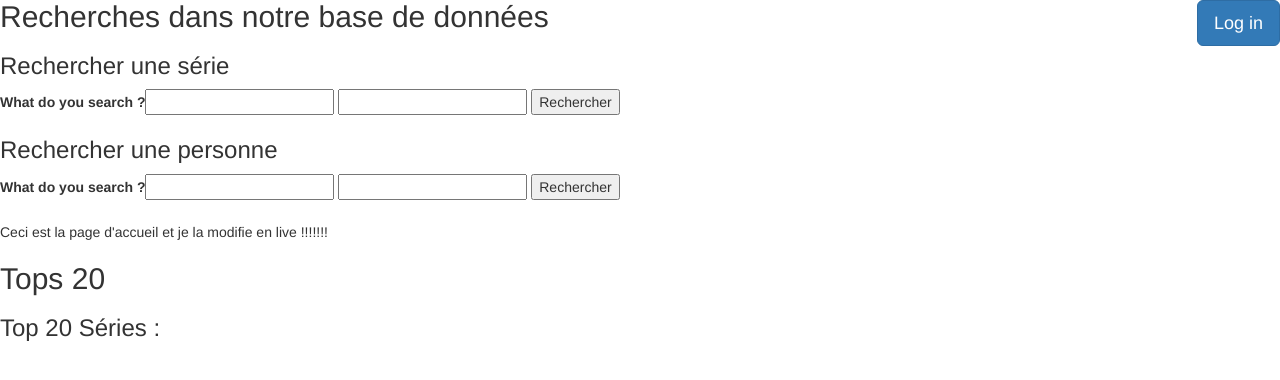
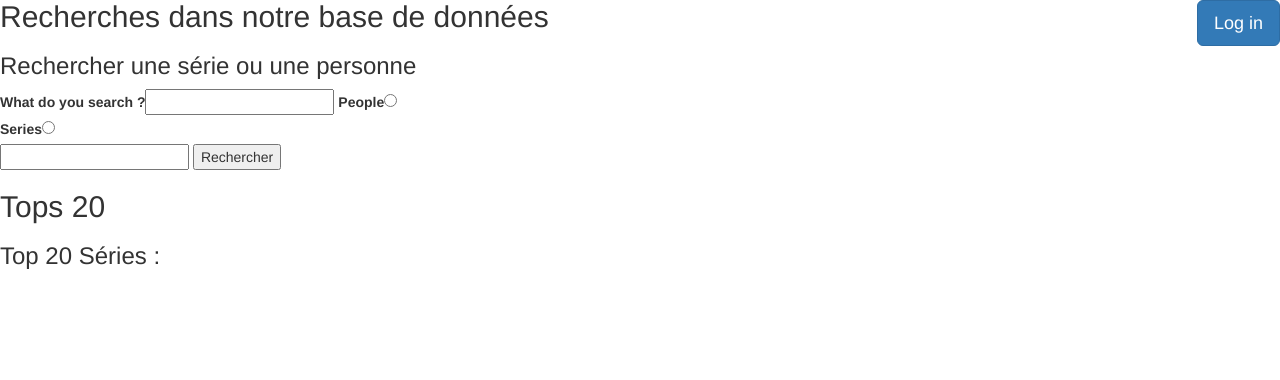
Before and after one commit to SoleneDc/Series_POOA, a Django app: page /search/ in a window 1280 px wide. Shown: the part 20-400 px from the top of the page. Run offline with Django 3.2, Linux system fonts and the light colour scheme; some libraries are stand-ins or nearby versions.

Commit message:
Update 4

```diff
--- a/project/urls.py
+++ b/project/urls.py
@@ -22,11 +22,10 @@ from seriesDjangoProject import views
 urlpatterns = [
     url(r'^admin/', admin.site.urls),
     url(r'^index/', views.index),
-    url(r'^search/', views.search),
     url(r'^register/', views.register),
     url(r'^welcome/', views.welcome),
     url(r'^signIn/', views.signIn),
-    url(r'^search_people/', views.search_people),
+    url(r'^search/', views.search),
     url(r'^logIn/', views.logIn),
     url(r'^signIn/', views.signIn)
     ]+ static(settings.STATIC_URL, document_root=settings.STATIC_ROOT)
--- a/seriesDjangoProject/templates/index.html
+++ b/seriesDjangoProject/templates/index.html
@@ -10,7 +10,7 @@
 
 
     <meta charset="UTF-8">
-    <title<SeriesPOOA</title>
+    <title>SeriesPOOA</title>
 </head>
 <body>
 <div id="header" class="">
@@ -64,27 +64,20 @@
      <div>
         <h2>Recherches dans notre base de données</h2>
 
-        <h3>Rechercher une série</h3>
+        <h3>Rechercher une série ou une personne</h3>
 
             <form action="/search/" method="post">
             {% csrf_token %}
             {{ form }}
+            <label> People </label><input type="radio" name="tick" value="people"><br>
+            <label> Series </label><input type="radio" name="tick" value="series"><br>
             <input type="text" name="search"/>
             <input type="submit" value="Rechercher" />
             </form>
 
-        <h3>Rechercher une personne</h3>
+    </div>
 
-            <form action="/search_people/" method="post">
-            {% csrf_token %}
-            {{ form }}
-            <input type="text" name="searchp"/>
-            <input type="submit" value="Rechercher" />
-            </form>
-    </div>
-    <br/>
-Ceci est la page d'accueil et je la modifie en live !!!!!!!
-    <br>
+
     <div>
         <h2>Tops 20</h2>
 
--- a/seriesDjangoProject/views.py
+++ b/seriesDjangoProject/views.py
@@ -41,39 +41,28 @@ def search(request):
         form = SearchForm(request.POST)
         # check whether it's valid:
         if form.is_valid():
+            if request.POST.get('tick')=="series":
+                service = services.Services()  # charge service
+                template = loader.get_template('searchResult.html')  # charge la page html
+                # request.POST['search'] est la chaine de caractères entrée en recherche par l'user
+                response = service.search_series_names(
+                    request.POST['search'])  # effectue la recherche et r&cupere la réponse
+                context = {'response': response}
+                return HttpResponse(template.render(request=request, context=context))
+
+            elif request.POST.get('tick')=="people":
             # process the data in form.cleaned_data as required
             # ...
             # redirect to a new URL:
-            service = services.Services()  # charge service
-            template = loader.get_template('searchResult.html')  # charge la page html
-            # request.POST['search'] est la chaine de caractères entrée en recherche par l'user
-            response = service.search_series_names(request.POST['search'])  # effectue la recherche et r&cupere la réponse
-            context = {'response': response}
-            return HttpResponse(template.render(request=request, context=context))
-    # if a GET (or any other method) we'll create a blank form
-    else:
-        form = SearchForm(request.POST)
-        print (form.errors)
+                service = services.Services()  # charge service
+                template = loader.get_template('searchPeople.html')  # charge la page html
+                # request.POST['search'] est la chaine de caractères entrée en recherche par l'user
+                response = service.search_people(request.POST['search'])  # effectue la recherche et r&cupere la réponse
+                context = {'response': response}
+                return HttpResponse(template.render(request=request, context=context))
 
-    return render(request, 'index.html', {'form': form})
-
-def search_people(request):
-    # if this is a POST request we need to process the form data
-    if request.method == 'POST':
-        # create a form instance and populate it with data from the request:
-        form = SearchForm(request.POST)
-        # check whether it's valid:
-        if form.is_valid():
-            # process the data in form.cleaned_data as required
-            # ...
-            # redirect to a new URL:
-            service = services.Services()  # charge service
-            template = loader.get_template('searchPeople.html')  # charge la page html
-            # request.POST['search'] est la chaine de caractères entrée en recherche par l'user
-            response = service.search_people(request.POST['searchp'])  # effectue la recherche et r&cupere la réponse
-            context = {'response': response}
-            return HttpResponse(template.render(request=request, context=context))
-
+            else:
+                raise EnvironmentError
     # if a GET (or any other method) we'll create a blank form//
     else:
         form = SearchForm()
```
